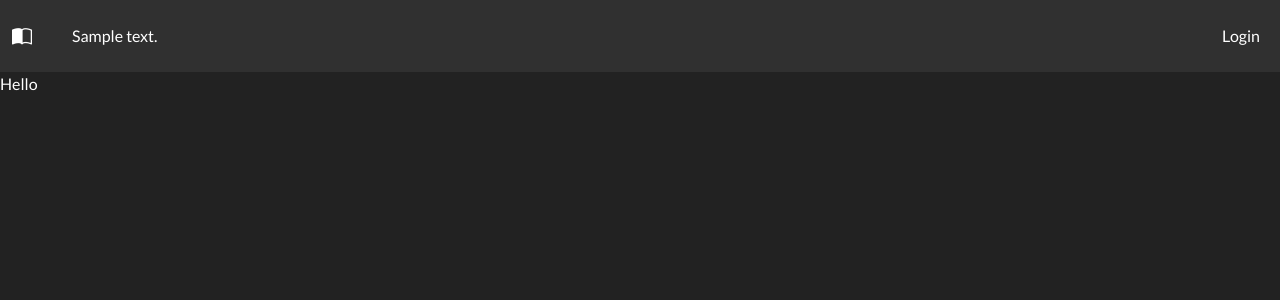
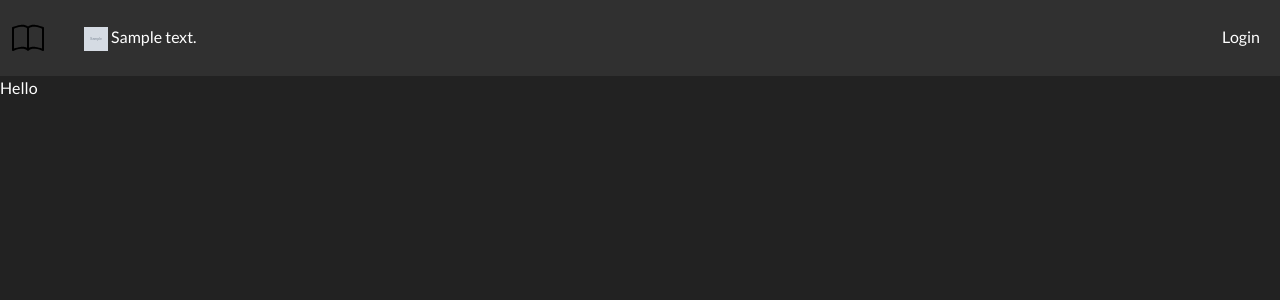
Before and after one commit to ShadowTechiner/ITA, a Django app: page / in a window 1280 px wide. Shown: the top 300 px of the page. Run offline with Django 5.2, Linux system fonts and the light colour scheme; tables that the repository leaves empty hold one stand-in row (values such as "Sample post"); grey boxes marked "Sample" are stand-in pictures; some libraries are stand-ins or nearby versions.

Commit message:
SiteSection Icons reworked; changed to img with svg references in layout template

```diff
--- a/main/templates/layout.html
+++ b/main/templates/layout.html
@@ -1,4 +1,5 @@
 {% load static %}
+{% static "main" as baseUrl %}
 <!DOCTYPE html>
 <html>
 <head>
@@ -6,7 +7,7 @@
     <link href="https://cdn.jsdelivr.net/npm/bootstrap@5.3.3/dist/css/bootstrap.min.css" rel="stylesheet" integrity="sha384-QWTKZyjpPEjISv5WaRU9OFeRpok6YctnYmDr5pNlyT2bRjXh0JMhjY6hW+ALEwIH" crossorigin="anonymous">
     <link rel="stylesheet" href="https://cdn.jsdelivr.net/npm/bootstrap-icons@1.11.3/font/bootstrap-icons.min.css">
     <link rel="stylesheet" type="text/css" href="https://cdn.datatables.net/2.0.3/css/dataTables.dataTables.min.css"/>
-    <link rel="stylesheet" type="text/css" href="{% static 'main/bootstrap.min.css' %}">
+    <link rel="stylesheet" type="text/css" href="{{ baseUrl }}/bootstrap.min.css">
 
     <script src="https://cdnjs.cloudflare.com/ajax/libs/jquery/3.7.1/jquery.min.js" integrity="sha512-v2CJ7UaYy4JwqLDIrZUI/4hqeoQieOmAZNXBeQyjo21dadnwR+8ZaIJVT8EE2iyI61OV8e6M8PP2/4hpQINQ/g==" crossorigin="anonymous" referrerpolicy="no-referrer"></script>
     <script src="https://cdn.jsdelivr.net/npm/bootstrap@5.3.3/dist/js/bootstrap.bundle.min.js" integrity="sha384-YvpcrYf0tY3lHB60NNkmXc5s9fDVZLESaAA55NDzOxhy9GkcIdslK1eN7N6jIeHz" crossorigin="anonymous"></script>
@@ -23,13 +24,14 @@
         <nav class="navbar navbar-expand-sm bg-dark" data-bs-theme="dark">
             <div class="container-fluid">
                 <a class="navbar-brand" href="#">
-                    <i class="bi bi-book-half"></i>
+                    <img width="32px" height="32px" src="{{ baseUrl }}/Icons/book.svg" />
                 </a>
                 <div class="w-100" id="navbarSupportedContent">
                     <ul class="navbar-nav nav-pills d-flex w-100">
                         {% for section in site_sections %}
                             <li class="nav-item mx-3">
-                                <a class="nav-link bi {{ section.icon_url }}" href="{{ section.navigation_url }}">
+                                <a class="nav-link" href="{{ section.get_navigation_url }}">
+                                    <img width="24px" height="24px" src="{{ baseUrl }}/{{ section.icon_url }}"/>
                                     {{ section.display_text }}
                                 </a>
                             </li>
```
Also changed, not shown: main/static/main/Icons/book.svg (added), main/static/main/Icons/database.svg (added), main/static/main/Icons/folder-regular.svg (added), main/static/main/Icons/gear.svg (added), main/static/main/Icons/ticket-perforated.svg (added).
